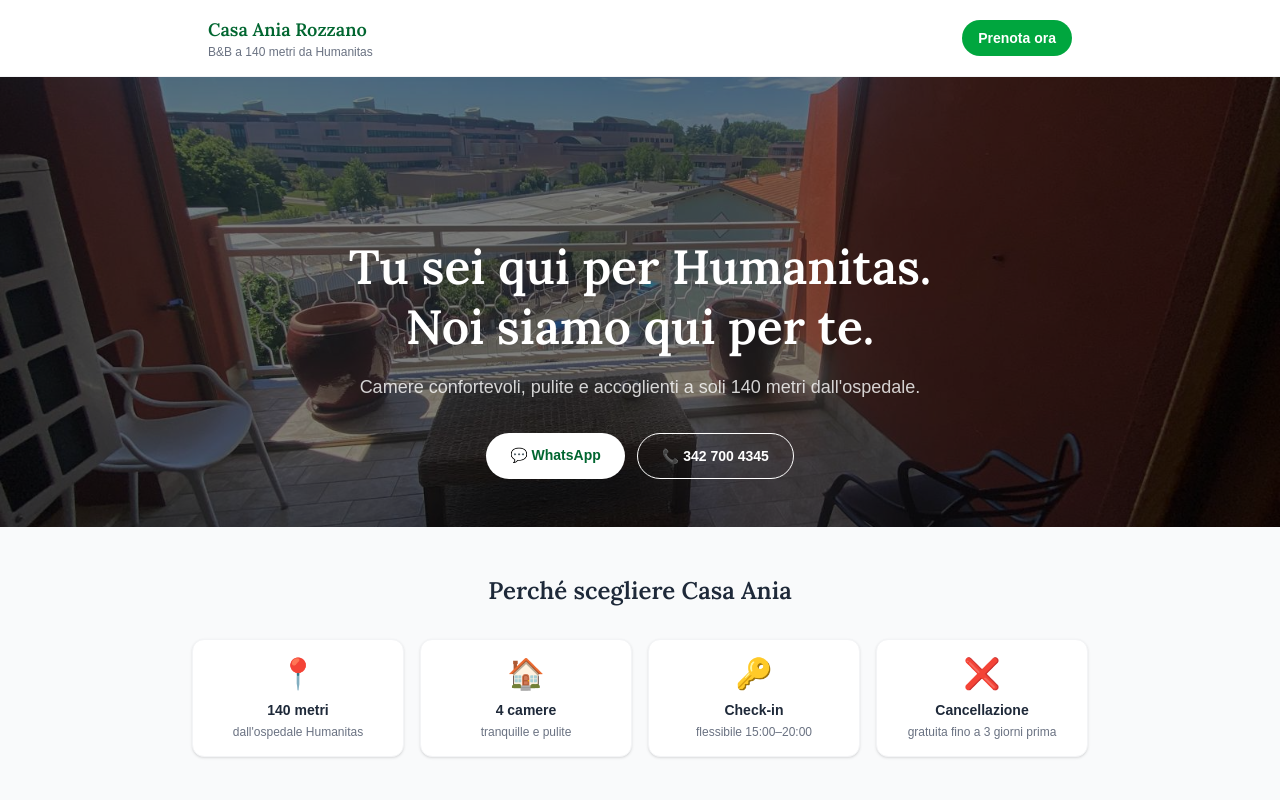
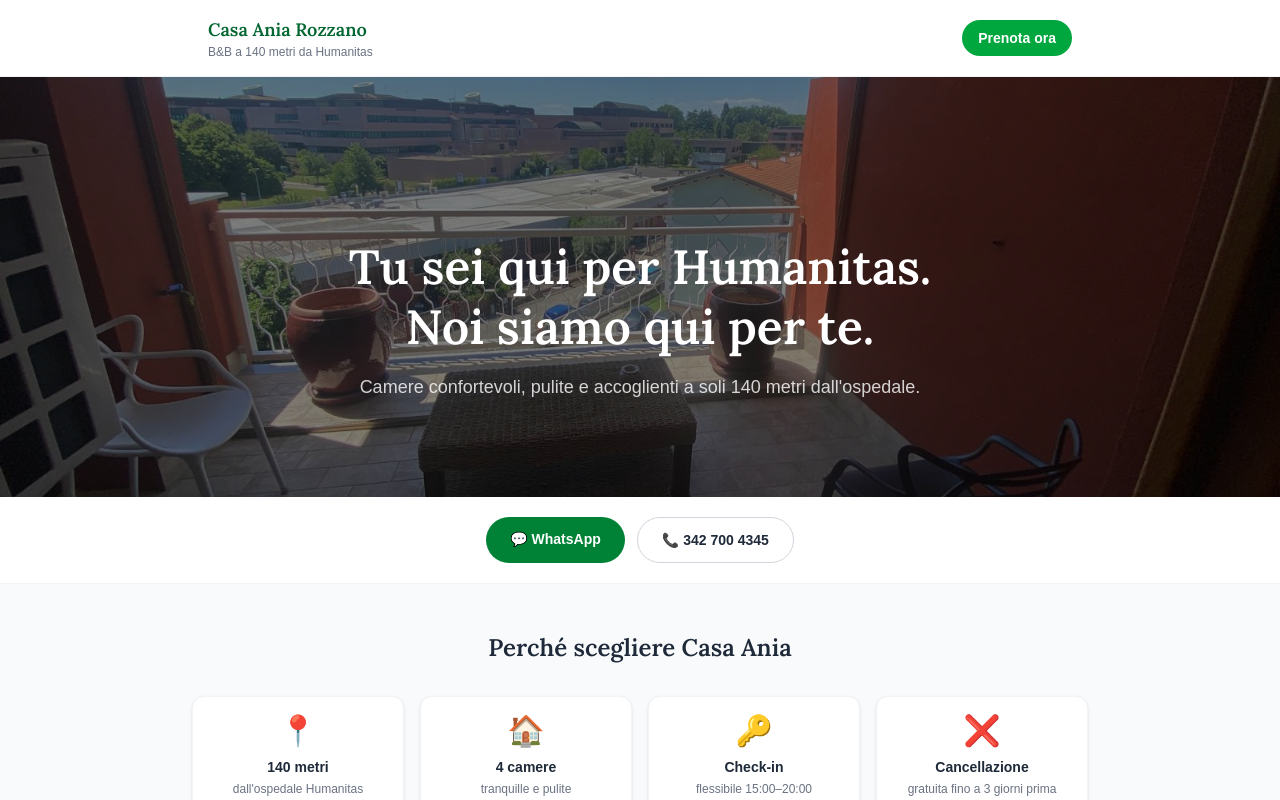
Before and after one commit to CasaAnia/sito-casaania, a Next.js app: page / in a window 1280 px wide. Shown: the top 800 px of the page. Built offline with nearby package versions, Linux system fonts and the light colour scheme.

Commit message:
Homepage: pulsanti WhatsApp e telefono sotto il banner

```diff
--- a/app/page.tsx
+++ b/app/page.tsx
@@ -79,21 +79,23 @@ export default function Home() {
           <h2 style={loraStyle} className="text-3xl md:text-5xl font-semibold mb-4 leading-tight">
             Tu sei qui per Humanitas.<br />Noi siamo qui per te.
           </h2>
-          <p className="text-white/80 text-lg mb-8 max-w-xl mx-auto">
+          <p className="text-white/80 text-lg max-w-xl mx-auto">
             Camere confortevoli, pulite e accoglienti a soli 140 metri dall'ospedale.
           </p>
-          <div className="flex flex-col sm:flex-row gap-3 justify-center">
-            <a href={WA_LINK} target="_blank" rel="noopener noreferrer"
-              className="bg-white text-green-800 font-bold px-6 py-3 rounded-full text-sm">
-              💬 WhatsApp
-            </a>
-            <a href={TEL_LINK}
-              className="border border-white text-white font-bold px-6 py-3 rounded-full text-sm">
-              📞 {PHONE_DISPLAY}
-            </a>
-          </div>
         </div>
       </section>
+
+      {/* CONTATTI RAPIDI */}
+      <div className="bg-white px-4 py-5 flex flex-col sm:flex-row gap-3 justify-center border-b border-gray-100">
+        <a href={WA_LINK} target="_blank" rel="noopener noreferrer"
+          className="bg-green-700 text-white font-bold px-6 py-3 rounded-full text-sm text-center">
+          💬 WhatsApp
+        </a>
+        <a href={TEL_LINK}
+          className="border border-gray-300 text-gray-800 font-bold px-6 py-3 rounded-full text-sm text-center">
+          📞 {PHONE_DISPLAY}
+        </a>
+      </div>
 
       {/* PERCHÉ NOI */}
       <section className="py-12 px-4 bg-gray-50">
```
